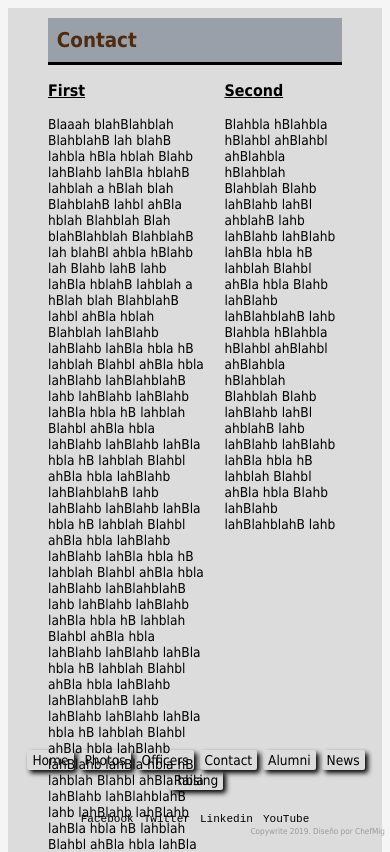
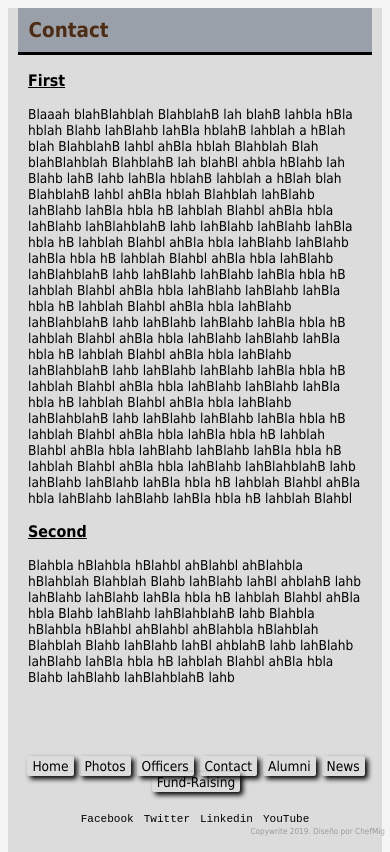
Before and after one commit to ChefMig/signu-moscow, a plain HTML site: page SigContact.html in a window 390 px wide. Shown: the top 852 px of the page. Drawn offline with Linux system fonts and the light colour scheme.

Commit message:
media queries

```diff
--- a/SigContact.css
+++ b/SigContact.css
@@ -6,7 +6,8 @@ body{
     font-size: 85%
 }
 .container{
-    max-width: 100%;
+    max-width: 900px;
+    height: 100vh;
     margin-left: auto;
     margin-right: auto;
     background-color: rgba(0,0,0,.1);
@@ -27,6 +28,7 @@ h3{
 }
 .content-area{
     border-top: 3px solid black;
+    height: auto;
 
 }
 .first{
@@ -38,6 +40,18 @@ h3{
 .second{
     width: 40%;
     float: left;
+}
+@media screen and (max-width: 700px){
+    .first,
+    .second{
+        width: auto;
+        float: none;
+    }
+    .container,
+    .first,
+    .second{
+        padding: 0px 10px;
+    }
 }
 .nav{
     position: absolute;
@@ -59,7 +73,6 @@ ul{
 .nav a{
     text-decoration: none;
     color: black;
-    display: inline-block;
     padding: 2px 5px;
     border-radius: 2px;
     box-shadow: 3px 3px 5px #000;
@@ -114,6 +127,7 @@ footer{
 
 
 
+
 /*End Navigation*/
 .group:after {
   content: "";
--- a/SigContact.html
+++ b/SigContact.html
@@ -34,7 +34,7 @@
                <li><a href="SigAlumni.html">Alumni</a></li>
                <li><a href="SigNews.html">News</a></li>
                <li>
-               <a href="SigFund.html">Raising</a></li>
+               <a href="SigFund.html">Fund-Raising</a></li>
              </ul>
            </div>
            <div class="media">
```
